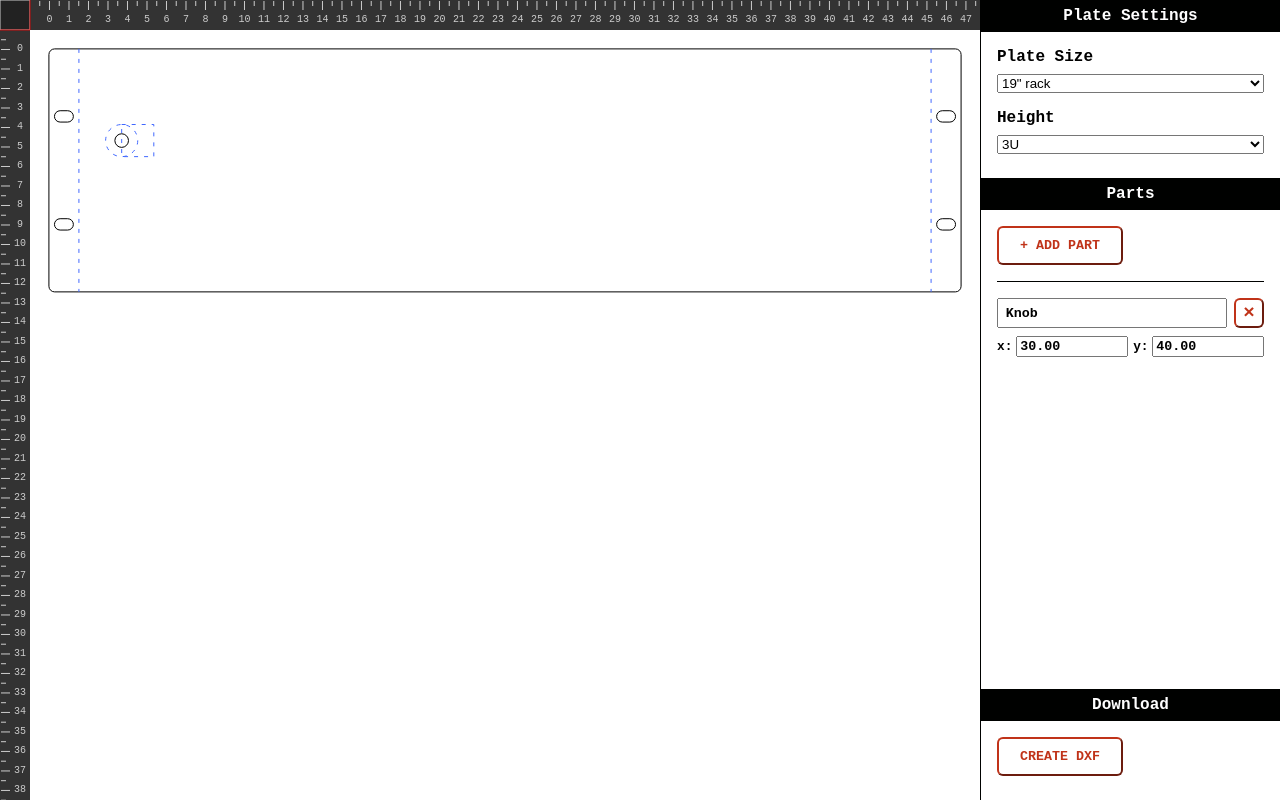
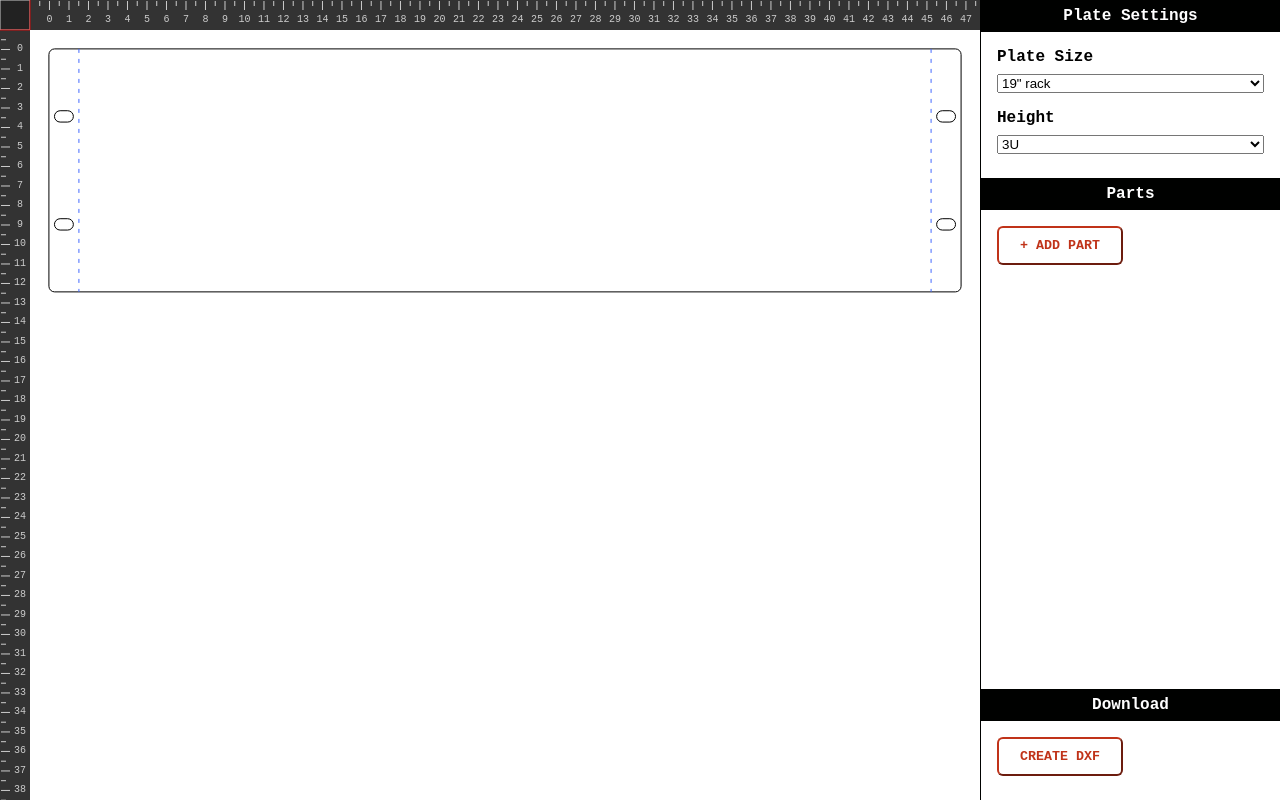
Before and after one commit to Gaya/wreckeys-plate-designer, a React (Create React App) app: page / in a window 1280 px wide. Built offline with nearby package versions, Linux system fonts and the light colour scheme.

Commit message:
feat: ability to remove part

```diff
--- a/src/components/App/AppContextProvider.tsx
+++ b/src/components/App/AppContextProvider.tsx
@@ -1,6 +1,4 @@
 import { createContext, ReactNode, useContext, useMemo, useState } from 'react';
-
-import { knobPart } from '../../parts/knob';
 
 interface AppState {
   plate: Plate;
@@ -24,9 +22,7 @@ const defaultState: AppState = {
     width: 19,
     height: 3,
   },
-  parts: [
-    knobPart(),
-  ],
+  parts: [],
 };
 
 const AppContext = createContext<AppContextShape>({
@@ -70,7 +66,7 @@ function AppContextProvider({ children }: { children?: ReactNode }) {
           });
         });
       },
-      removePart: (id) => setParts((currentParts) => currentParts.filter((p) => p.id === id)),
+      removePart: (id) => setParts((currentParts) => currentParts.filter((p) => p.id !== id)),
     };
   }, []);
 
--- a/src/components/SideBar/Parts/PartRow.tsx
+++ b/src/components/SideBar/Parts/PartRow.tsx
@@ -21,13 +21,18 @@ function PartRow({ part }: PartRowProps) {
     actions.updatePart(part.id, { offsetY: parseFloat(e.target.value) });
   }, [actions, part.id]);
 
-  // todo: aff remove of part
+  const onRemovePart = useCallback(() => {
+    // eslint-disable-next-line no-restricted-globals
+    if (confirm(`Are you sure you want to remove "${part.name}"`)) {
+      actions.removePart(part.id);
+    }
+  }, [actions, part.id, part.name]);
 
   return (
     <div className="PartRow">
       <div className="PartRow_Name">
         <input type="text" value={part.name} onChange={onUpdateName} />
-        <button type="button">×</button>
+        <button type="button" onClick={onRemovePart}>×</button>
       </div>
       <div className="PartRow_Position">
         <section>
```
